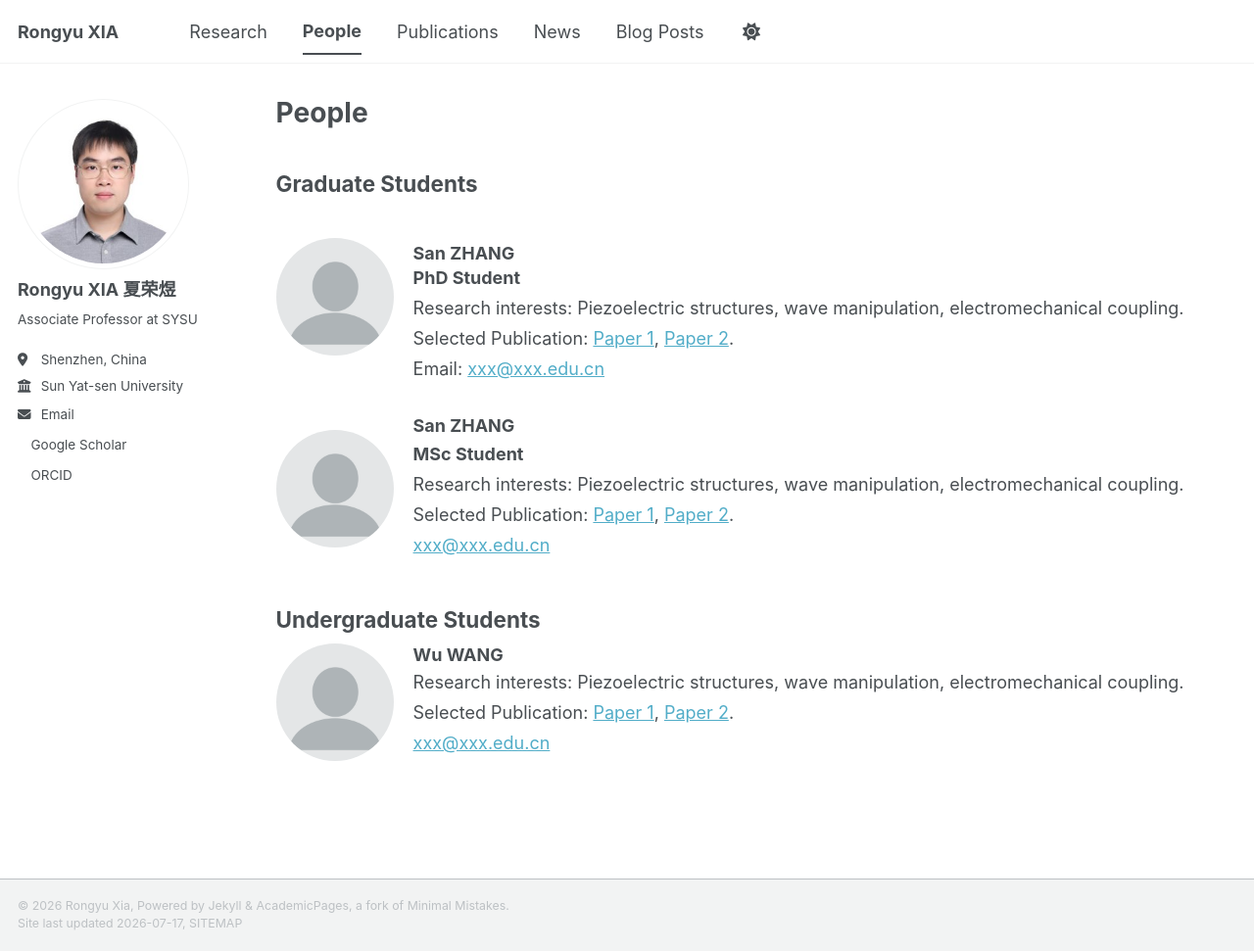
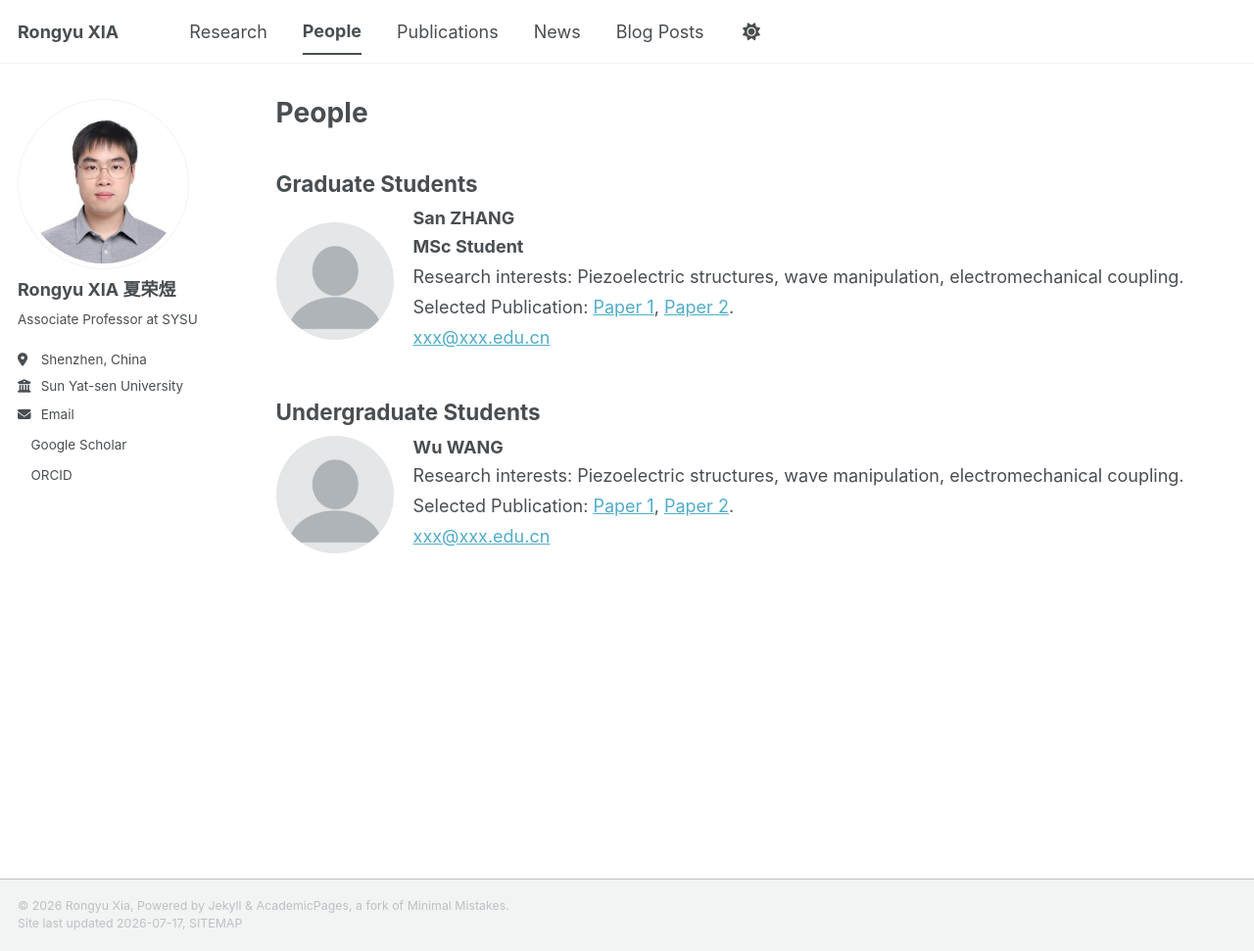
Before and after one commit to RongyuXia/rongyuxia.github.io, a Jekyll site: the page built from _pages/people.html, in a window 1280 px wide and 971 px high. Shown: the whole window at 98% size. Built offline with Jekyll 4.4.1, drawn with Linux system fonts in a browser that asks for light colours; a style sheet for code colours, icons or effects is not loaded.

Commit message:
Update people.html

```diff
--- a/_pages/people.html
+++ b/_pages/people.html
@@ -5,7 +5,7 @@ permalink: /people/
 author_profile: true
 ---
 <h2>Graduate Students</h2>
-<div style="display:flex; align-items:center; gap:20px; margin-bottom:30px;">
+<!-- <div style="display:flex; align-items:center; gap:20px; margin-bottom:30px;">
   <img src="/images/profile.png"
        style="
        width:120px;
@@ -39,7 +39,7 @@ author_profile: true
       </a>
     </p>
   </div>
-</div>
+</div> -->
 
 
 <div style="display:flex; align-items:center; gap:20px; margin-bottom:30px;">
```
